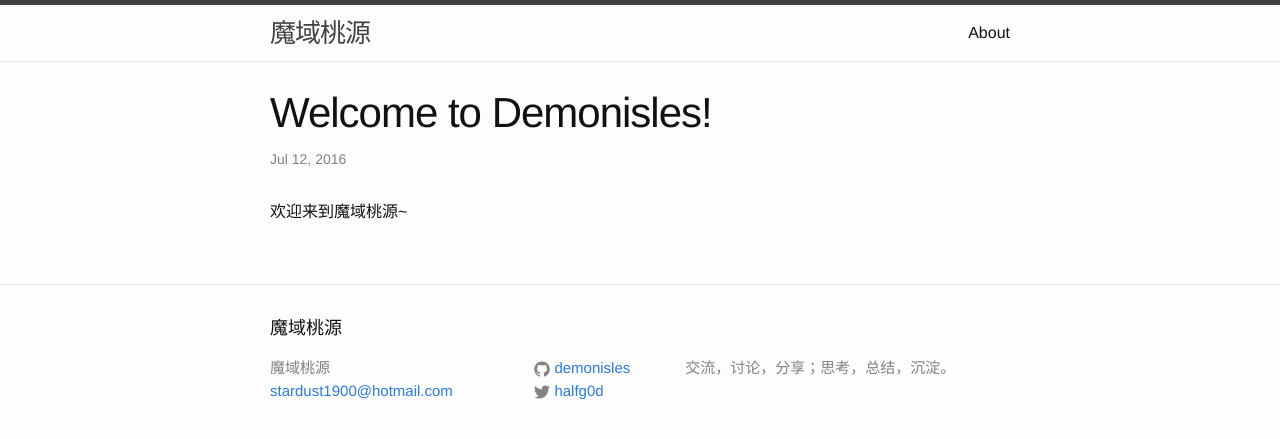
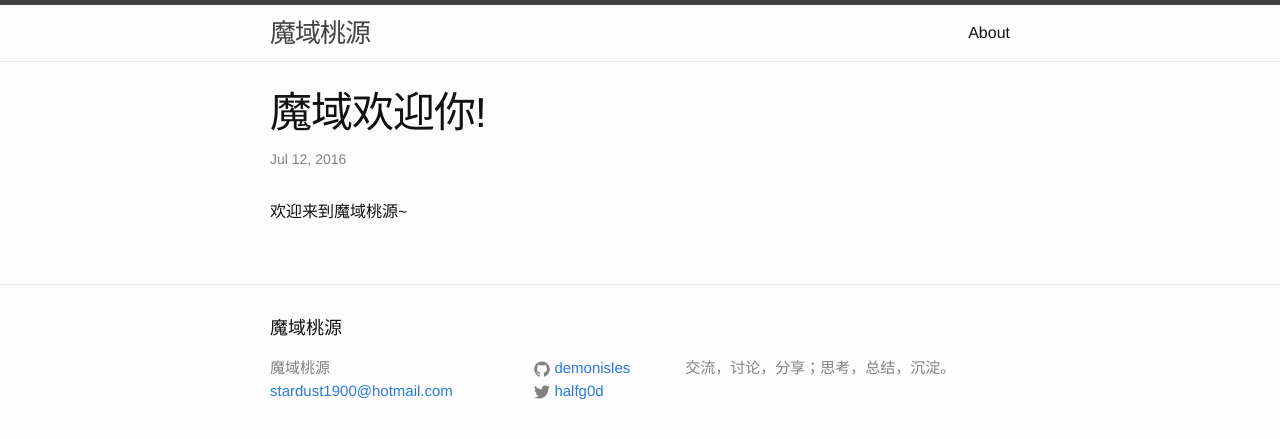
Before and after one commit to demonisles/demonisles.github.io, a Jekyll site: the page built from _posts/2016-07-12-welcome-to-demonisles.md, in a window 1280 px wide. Shown: the top 439 px of the page. Built offline with Jekyll 4.4.1, drawn with Linux system fonts in a browser that asks for light colours.

Commit message:
update blog

```diff
--- a/_posts/2016-07-12-welcome-to-demonisles.md
+++ b/_posts/2016-07-12-welcome-to-demonisles.md
@@ -1,6 +1,6 @@
 ---
 layout: post
-title:  "Welcome to Demonisles!"
+title:  "魔域欢迎你!"
 date:   2016-07-12 10:30:46 +0800
 categories: 杂谈
 ---
```
